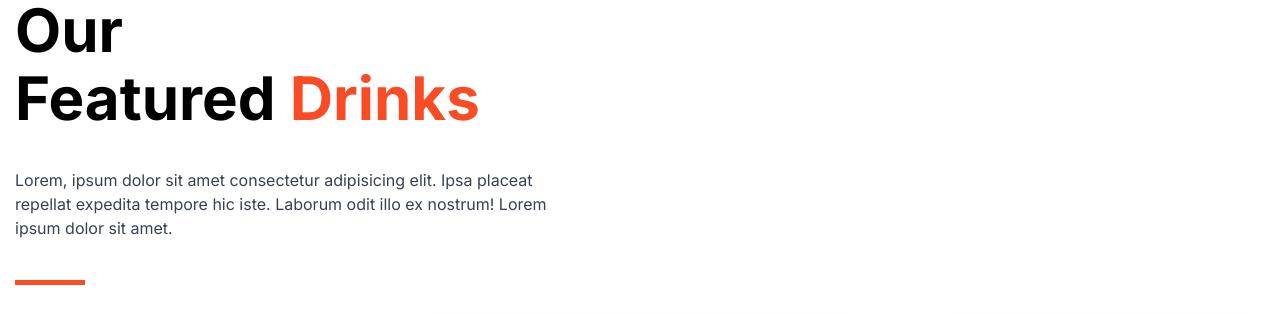
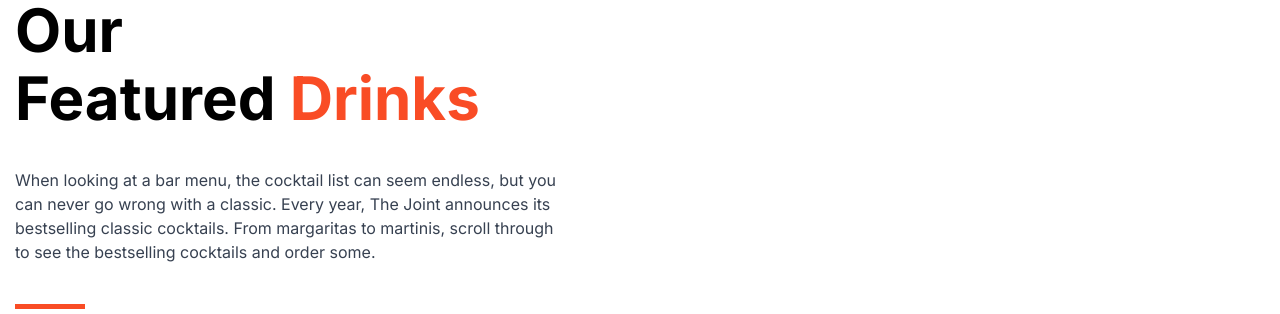
Before and after one commit to mweneh/cocktails, a Next.js app: page / in a window 1280 px wide. Shown: the part 960-1274 px from the top of the page. Built offline with nearby package versions, Linux system fonts and the light colour scheme.

Commit message:
more content

```diff
--- a/src/components/Feature.tsx
+++ b/src/components/Feature.tsx
@@ -11,9 +11,9 @@ function Feature() {
       </h2>
 
       <p className="max-w-[550px] pt-10 text-gray-700">
-        Lorem, ipsum dolor sit amet consectetur adipisicing elit. Ipsa placeat
-        repellat expedita tempore hic iste. Laborum odit illo ex nostrum! Lorem
-        ipsum dolor sit amet.
+      When looking at a bar menu, the cocktail list can seem endless,
+      but you can never go wrong with a classic. Every year, The Joint announces its bestselling classic cocktails.
+      From margaritas to martinis, scroll through to see the bestselling cocktails and order some.
       </p>
       < Dash />
 
```
